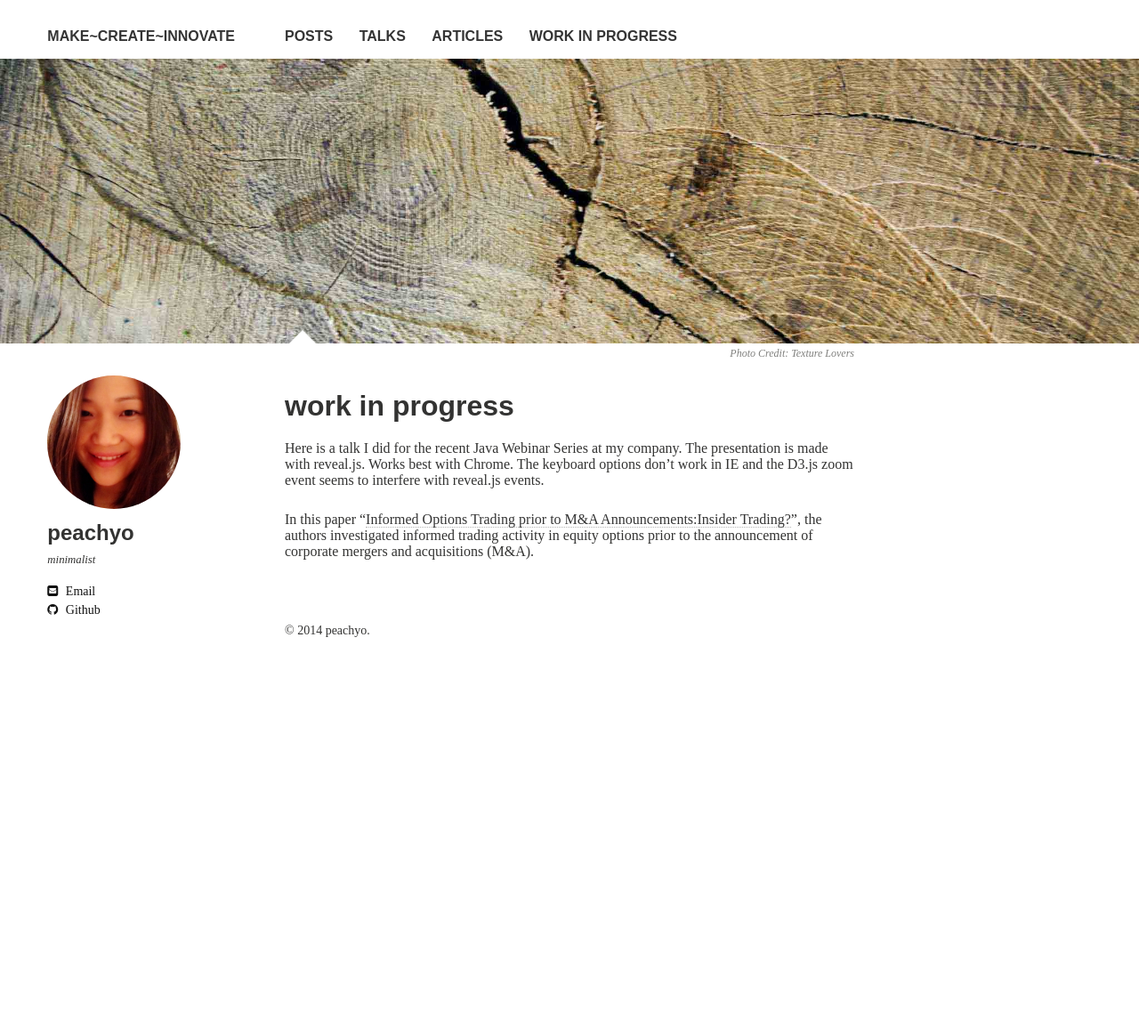
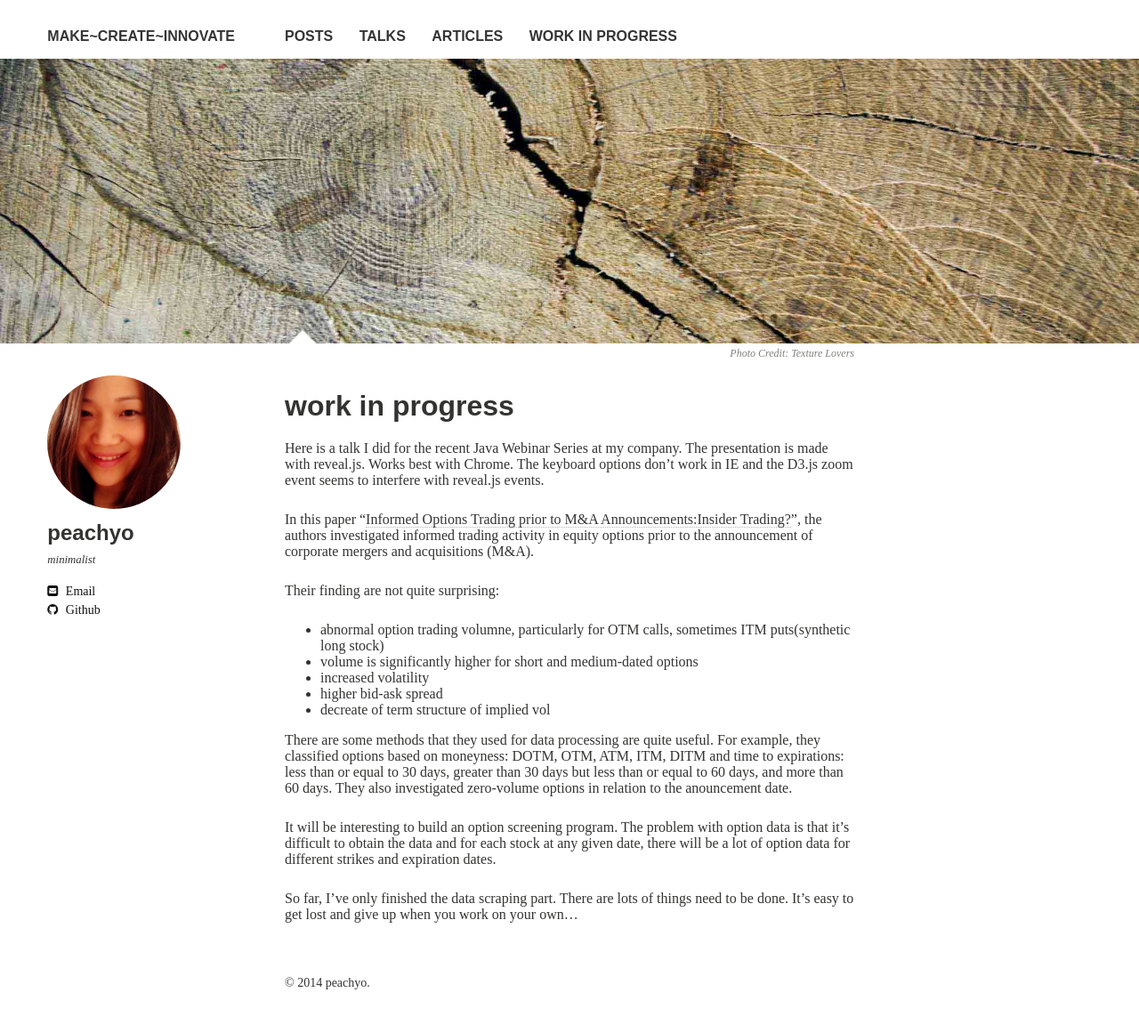
Before and after one commit to peachyo/peachyo.github.io, a Jekyll site: the page built from wip/index.md, in a window 1280 px wide. Shown: the whole page at 89% size. Built offline with Jekyll 4.4.1, drawn with Linux system fonts in a browser that asks for light colours; nearby versions of some CDN libraries; some web fonts are replaced; before the commit the page ends 900 px from its top, so only the background shows below that.

Commit message:
upadete wip

```diff
--- a/wip/index.md
+++ b/wip/index.md
@@ -13,3 +13,17 @@ image:
 Here is a talk I did for the recent Java Webinar Series at my company. The presentation is made with reveal.js. Works best with Chrome. The keyboard options don't work in IE and the D3.js zoom event seems to interfere with reveal.js events.
 
 In this paper "[Informed Options Trading prior to M&A Announcements:Insider Trading?](http://irrcinstitute.org/pdf/Informed-Options-Trading_June-12-2014.pdf)", the authors investigated informed trading activity in equity options prior to the announcement of corporate mergers and acquisitions (M&A).
+
+Their finding are not quite surprising:
+
+- abnormal option trading volumne, particularly for OTM calls, sometimes ITM puts(synthetic long stock)
+- volume is significantly higher for short and medium-dated options
+- increased volatility
+- higher bid-ask spread
+- decreate of term structure of implied vol
+
+There are some methods that they used for data processing are quite useful. For example, they classified options based on moneyness: DOTM, OTM, ATM, ITM, DITM and time to expirations: less than or equal to 30 days, greater than 30 days but less than or equal to 60 days, and more than 60 days. They also investigated zero-volume options in relation to the anouncement date.
+
+It will be interesting to build an option screening program. The problem with option data is that it's difficult to obtain the data and for each stock at any given date, there will be a lot of option data for different strikes and expiration dates.
+
+So far, I've only finished the data scraping part. There are lots of things need to be done. It's easy to get lost and give up when you work on your own...
```
